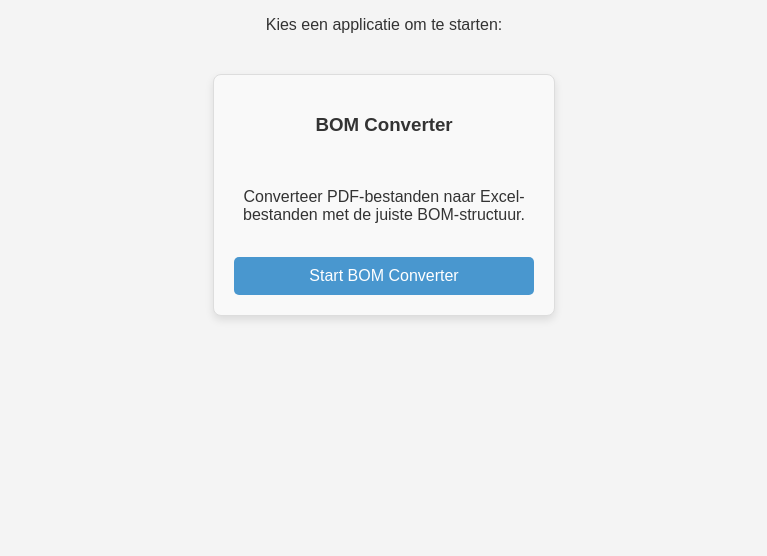
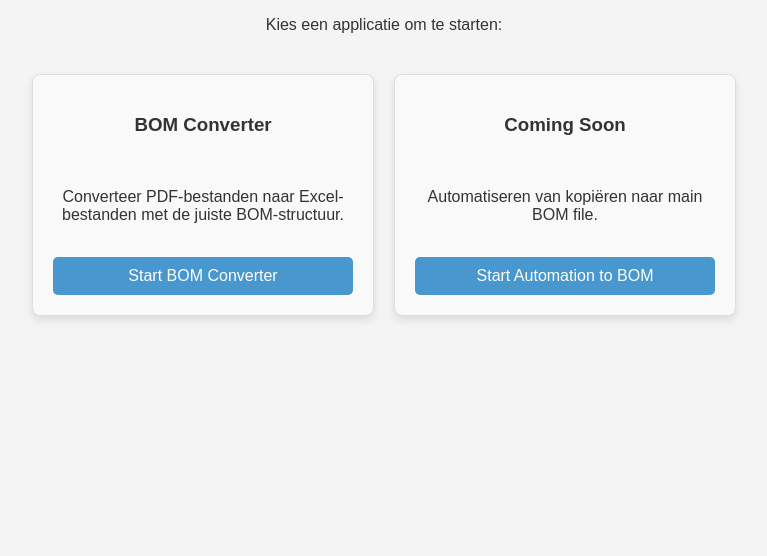
Before and after one commit to VolvoAP/BOMConverter, a Flask app: page /home in a window 1280 px wide. Shown: the part 164-720 px from the top of the page, without its empty margins (256-1023 px from the left). Run offline with Flask 3, Linux system fonts and the light colour scheme.

Commit message:
Update home.html

```diff
--- a/templates/home.html
+++ b/templates/home.html
@@ -1,7 +1,6 @@
 {% extends "base.html" %}
 
 {% block title %}Home{% endblock %}
-
 
 {% block content %}
 <div class="home-content">
@@ -11,12 +10,19 @@
     </header>
     <p>Kies een applicatie om te starten:</p>
     <div class="app-grid">
+        <!-- Eerste knop: BOM Converter -->
         <div class="app-card">
             <h3>BOM Converter</h3>
             <p>Converteer PDF-bestanden naar Excel-bestanden met de juiste BOM-structuur.</p>
             <a href="/bom-converter" class="app-button">Start BOM Converter</a>
         </div>
 
+        <!-- Tweede knop: Automation to BOM -->
+        <div class="app-card">
+            <h3>Coming Soon</h3>
+            <p>Automatiseren van kopiëren naar main BOM file.</p>
+            <a href="/autobom" class="app-button">Start Automation to BOM</a>
+        </div>
     </div>
 </div>
 {% endblock %}
```
